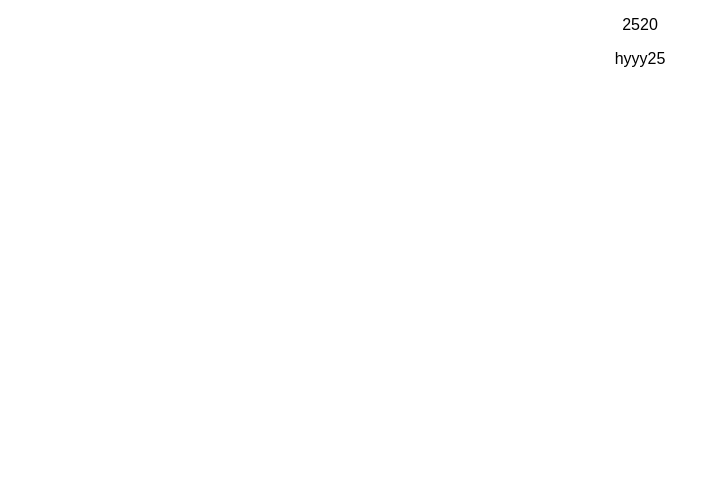
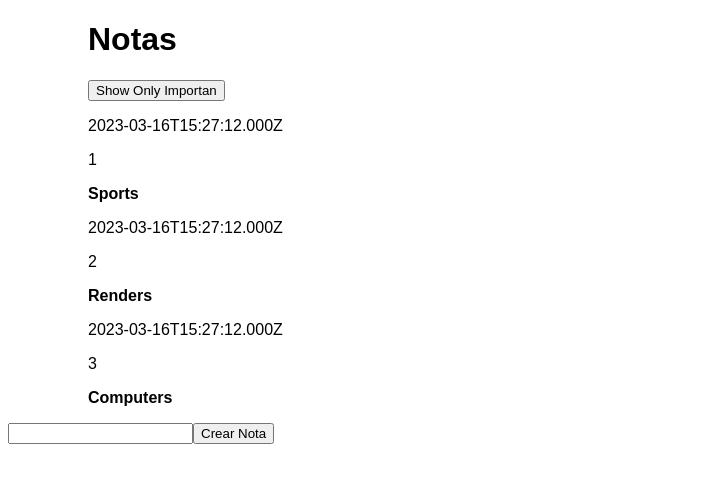
Before and after one commit to darcardenasp045/RenderizarListasYFormulariosReact, a React (Create React App) app: page / in a window 1280 px wide. Shown: the top 482 px of the page, without its empty margins (0-720 px from the left). Built offline with nearby package versions, Linux system fonts and the light colour scheme.

Commit message:
en el archivo app.js  se renderiza la lista completa, ademas se usa un boton para añadir una nueva entrada a la lista,

```diff
--- a/src/App.js
+++ b/src/App.js
@@ -1,34 +1,67 @@
 import "./styles.css";
 import Note from "./Note.js";
+import { useState } from "react";
 
-const notas = [
-  {
-    id: 25,
-    date: 20,
-    object: {
-      hola: "hyyy",
-      idd: 25
-    }
-  }
-];
+export default function App(props) {
+  const [notas, setNotas] = useState(props.notas);
+  const [newNote, setNewNote] = useState("");
+  const [showAll, setShowAll] = useState(true);
 
-export default function App() {
+  const handleChange = (event) => {
+    setNewNote(event.target.value);
+  };
+
+  const handleSubmit = (event) => {
+    event.preventDefault();
+    const noteToAddToState = {
+      id: notas.length + 1,
+      content: newNote,
+      date: new Date().toISOString(),
+      important: Math.random() < 0.5
+    };
+
+    setNotas(notas.concat(noteToAddToState));
+    setNewNote("");
+    console.log(noteToAddToState);
+  };
+  const handleShowAll = () => {
+    setShowAll(() => !showAll);
+  };
+
   if (typeof notas === undefined || notas === null) {
     return "no hay notas";
   }
 
   return (
     <div className="App">
-      {notas.map((note) => {
+      <ol>
+        <ul>
+          <h1>Notas</h1>
+          <button onClick={handleShowAll}>
+            {showAll ? "Show Only Importan" : "Show all"}
+          </button>
+          {notas
+            .filter((nota) => {
+              if (showAll === true) return true;
+              return nota.important === true;
+            })
+            .map((note) => {
               return (
                 <Note
                   key={note.id}
                   id={note.id}
                   date={note.date}
-            object={note.object}
+                  content={note.content}
+                  important={note.important}
                 />
               );
             })}
+        </ul>
+      </ol>
+      <form onSubmit={handleSubmit}>
+        <input type="text" onChange={handleChange} value={newNote} />
+        <button> Crear Nota</button>
+      </form>
     </div>
   );
 }
--- a/src/Note.js
+++ b/src/Note.js
@@ -1,15 +1,13 @@
-const Note = ({ id, date, object }) => {
+const Note = ({ id, date, content, important }) => {
   return (
     <div>
       <p>
         {" "}
-        {id}
         {date}
+        {important}
       </p>
-      <p>
-        {object.hola}
-        {object.idd}
-      </p>
+      <p>{id}</p>
+      <strong>{content}</strong>
     </div>
   );
 };
--- a/src/index.js
+++ b/src/index.js
@@ -1,13 +1,29 @@
-import { StrictMode } from "react";
 import { createRoot } from "react-dom/client";
 
 import App from "./App";
 
+const notas = [
+  {
+    id: 1,
+    date: new Date().toISOString(),
+    content: "Sports",
+    important: false
+  },
+  {
+    id: 2,
+    date: new Date().toISOString(),
+    content: "Renders",
+    important: true
+  },
+  {
+    id: 3,
+    date: new Date().toISOString(),
+    content: "Computers",
+    important: true
+  }
+];
+
 const rootElement = document.getElementById("root");
 const root = createRoot(rootElement);
 
-root.render(
-  <StrictMode>
-    <App />
-  </StrictMode>
-);
+root.render(<App notas={notas} />);
--- a/src/styles.css
+++ b/src/styles.css
@@ -1,4 +1,3 @@
 .App {
   font-family: sans-serif;
-  text-align: center;
 }
```
Lines whose indentation alone changed are shown as unchanged.
